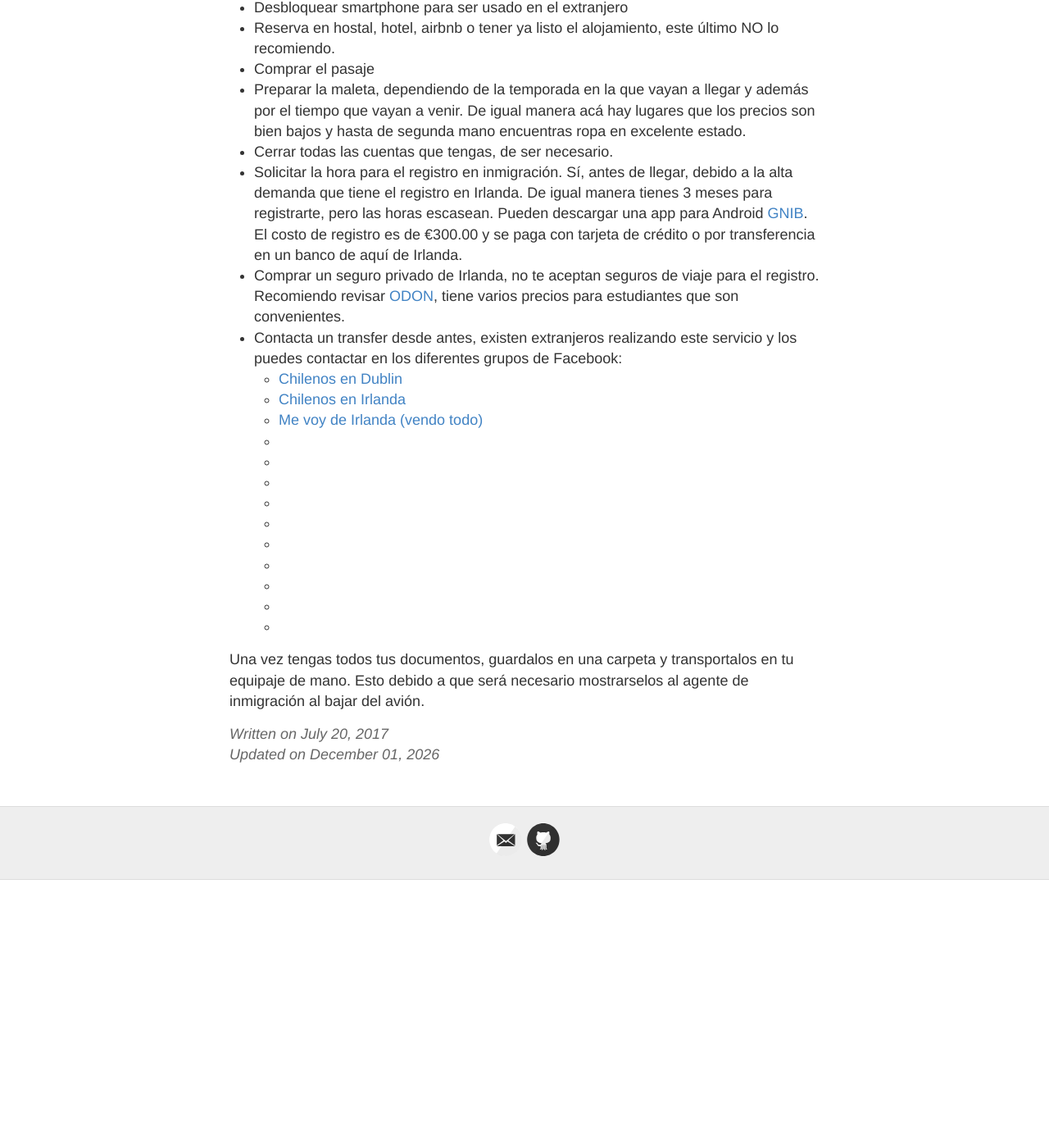
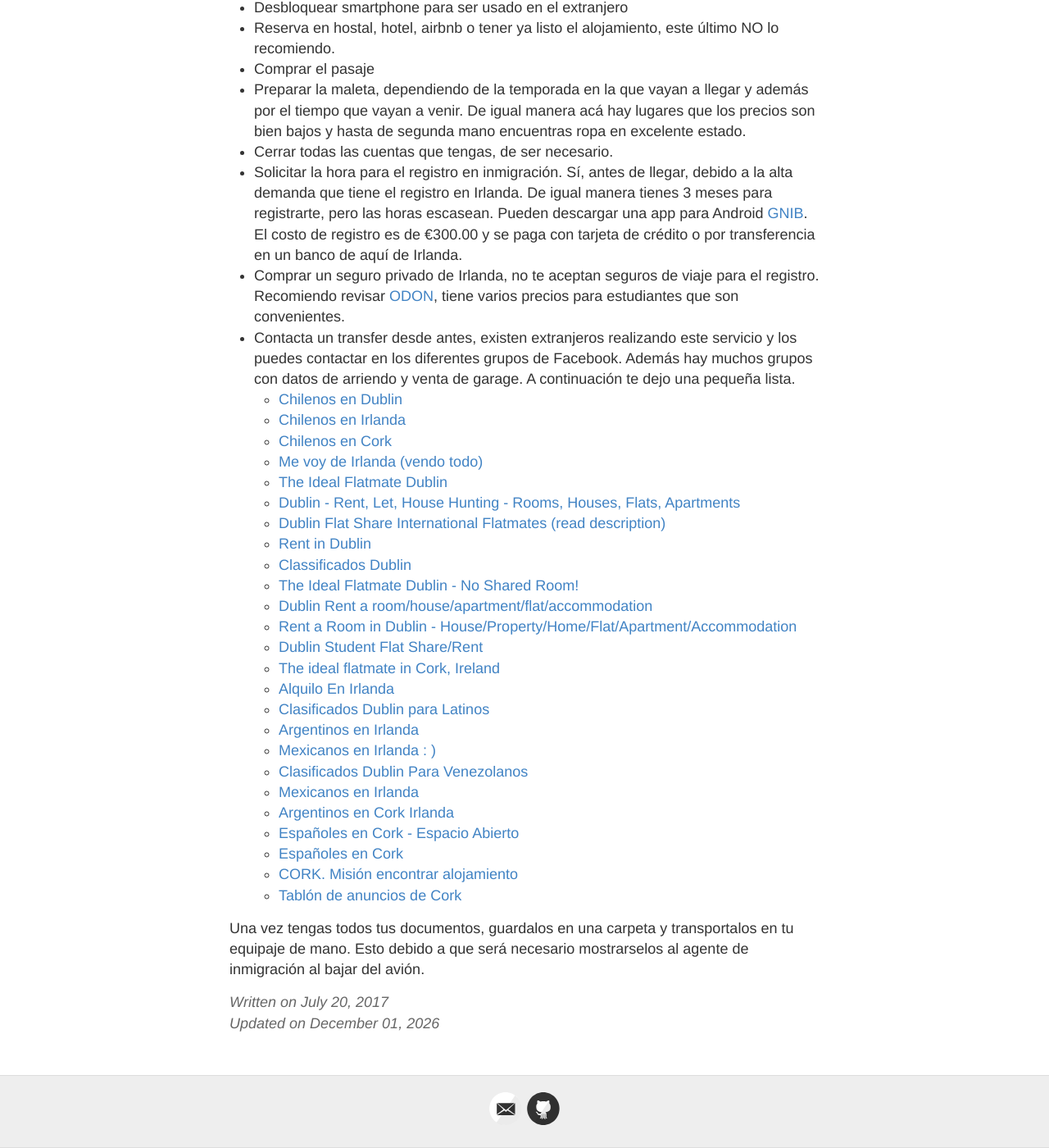
Before and after one commit to HikingClubIreland/MonrealCarrasco.github.io, a Jekyll site: the page built from blog/_posts/2017-07-20-Before-Arriving-To-Dublin-es.html, in a window 1280 px wide and 1400 px high, scrolled down 790 px. Shown: the whole window at 82% size. Built offline with Jekyll 4.4.1, drawn with Linux system fonts in a browser that asks for light colours; before the commit the page ends 1863 px from its top, so only the background shows below that.

Commit message:
Adding facebook groups

```diff
--- a/blog/_posts/2017-07-20-Before-Arriving-To-Dublin-es.html
+++ b/blog/_posts/2017-07-20-Before-Arriving-To-Dublin-es.html
@@ -78,7 +78,9 @@ ref: before-dublin
     </li>
     <li>
       Contacta un transfer desde antes, existen extranjeros realizando este servicio
-      y los puedes contactar en los diferentes grupos de Facebook:
+      y los puedes contactar en los diferentes grupos de Facebook. Además hay muchos
+      grupos con datos de arriendo y venta de garage. A continuación te dejo una
+      pequeña lista.
       <ul>
         <li>
           <a href="https://www.facebook.com/groups/431411683694233/" target="_blank">Chilenos en Dublin</a>
@@ -87,37 +89,73 @@ ref: before-dublin
           <a href="https://www.facebook.com/groups/15048738587/" target="_blank">Chilenos en Irlanda</a>
         </li>
         <li>
+          <a href="https://www.facebook.com/groups/1191394647555345/about/" target="_blank">Chilenos en Cork</a>
+        </li>
+        <li>
           <a href="https://www.facebook.com/groups/mevoydeirlanda/" target="_blank">Me voy de Irlanda (vendo todo)</a>
         </li>
         <li>
-          <a href="" target="_blank"></a>
+          <a href="https://www.facebook.com/groups/theidealflatmatedublin/" target="_blank">The Ideal Flatmate Dublin</a>
         </li>
         <li>
-          <a href="" target="_blank"></a>
+          <a href="https://www.facebook.com/groups/1607597689487462/" target="_blank">Dublin - Rent, Let, House Hunting - Rooms, Houses, Flats, Apartments</a>
         </li>
         <li>
-          <a href="" target="_blank"></a>
+          <a href="https://www.facebook.com/groups/1459037897697419/about/" target="_blank">Dublin Flat Share International Flatmates (read description)</a>
         </li>
         <li>
-          <a href="" target="_blank"></a>
+          <a href="https://www.facebook.com/groups/Rentdublin/" target="_blank">Rent in Dublin</a>
         </li>
         <li>
-          <a href="" target="_blank"></a>
+          <a href="https://www.facebook.com/groups/ClassificadoDublin/" target="_blank">Classificados Dublin</a>
         </li>
         <li>
-          <a href="" target="_blank"></a>
+          <a href="https://www.facebook.com/groups/956910967720340/" target="_blank">The Ideal Flatmate Dublin - No Shared Room!</a>
         </li>
         <li>
-          <a href="" target="_blank"></a>
+          <a href="https://www.facebook.com/groups/493501787468168/" target="_blank">Dublin Rent a room/house/apartment/flat/accommodation</a>
         </li>
         <li>
-          <a href="" target="_blank"></a>
+          <a href="https://www.facebook.com/groups/Dublin.Flatshare/" target="_blank">Rent a Room in Dublin - House/Property/Home/Flat/Apartment/Accommodation</a>
         </li>
         <li>
-          <a href="" target="_blank"></a>
+          <a href="https://www.facebook.com/groups/377395545794365/about/" target="_blank">Dublin Student Flat Share/Rent</a>
         </li>
         <li>
-          <a href="" target="_blank"></a>
+          <a href="https://www.facebook.com/groups/945451905472777/about/" target="_blank">The ideal flatmate in Cork, Ireland</a>
+        </li>
+        <li>
+          <a href="https://www.facebook.com/groups/alquiloenirlanda/" target="_blank">Alquilo En Irlanda</a>
+        </li>
+        <li>
+          <a href="https://www.facebook.com/groups/clasificadosdpl/" target="_blank">Clasificados Dublin para Latinos</a>
+        </li>
+        <li>
+          <a href="https://www.facebook.com/groups/ArgentinosEnIrlanda/about/" target="_blank">Argentinos en Irlanda</a>
+        </li>
+        <li>
+          <a href="https://www.facebook.com/groups/524375914375192/" target="_blank">Mexicanos en Irlanda : )</a>
+        </li>
+        <li>
+          <a href="https://www.facebook.com/groups/398692896867328/about/" target="_blank">Clasificados Dublin Para Venezolanos</a>
+        </li>
+        <li>
+          <a href="https://www.facebook.com/groups/458214157625296/about/" target="_blank">Mexicanos en Irlanda</a>
+        </li>
+        <li>
+          <a href="https://www.facebook.com/groups/529852480501328/" target="_blank">Argentinos en Cork Irlanda</a>
+        </li>
+        <li>
+          <a href="https://www.facebook.com/groups/corkspanish/about/" target="_blank">Españoles en Cork - Espacio Abierto</a>
+        </li>
+        <li>
+          <a href="https://www.facebook.com/groups/spanishpeopleincork/" target="_blank">Españoles en Cork</a>
+        </li>
+        <li>
+          <a href="https://www.facebook.com/groups/1102749329765675/about/" target="_blank">CORK. Misión encontrar alojamiento</a>
+        </li>
+        <li>
+          <a href="https://www.facebook.com/groups/408640055902563/about/" target="_blank">Tablón de anuncios de Cork</a>
         </li>
       </ul>
     </li>
```
